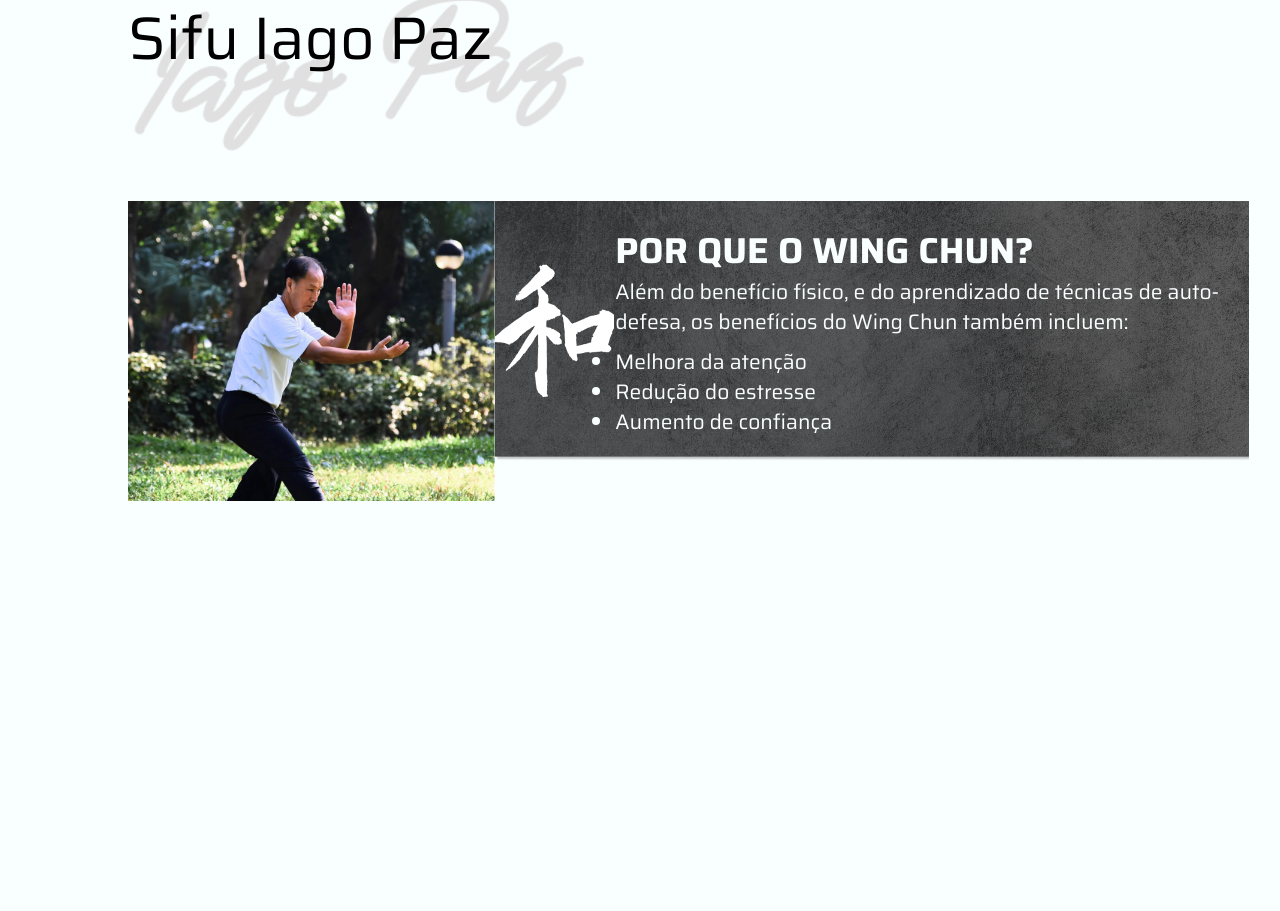
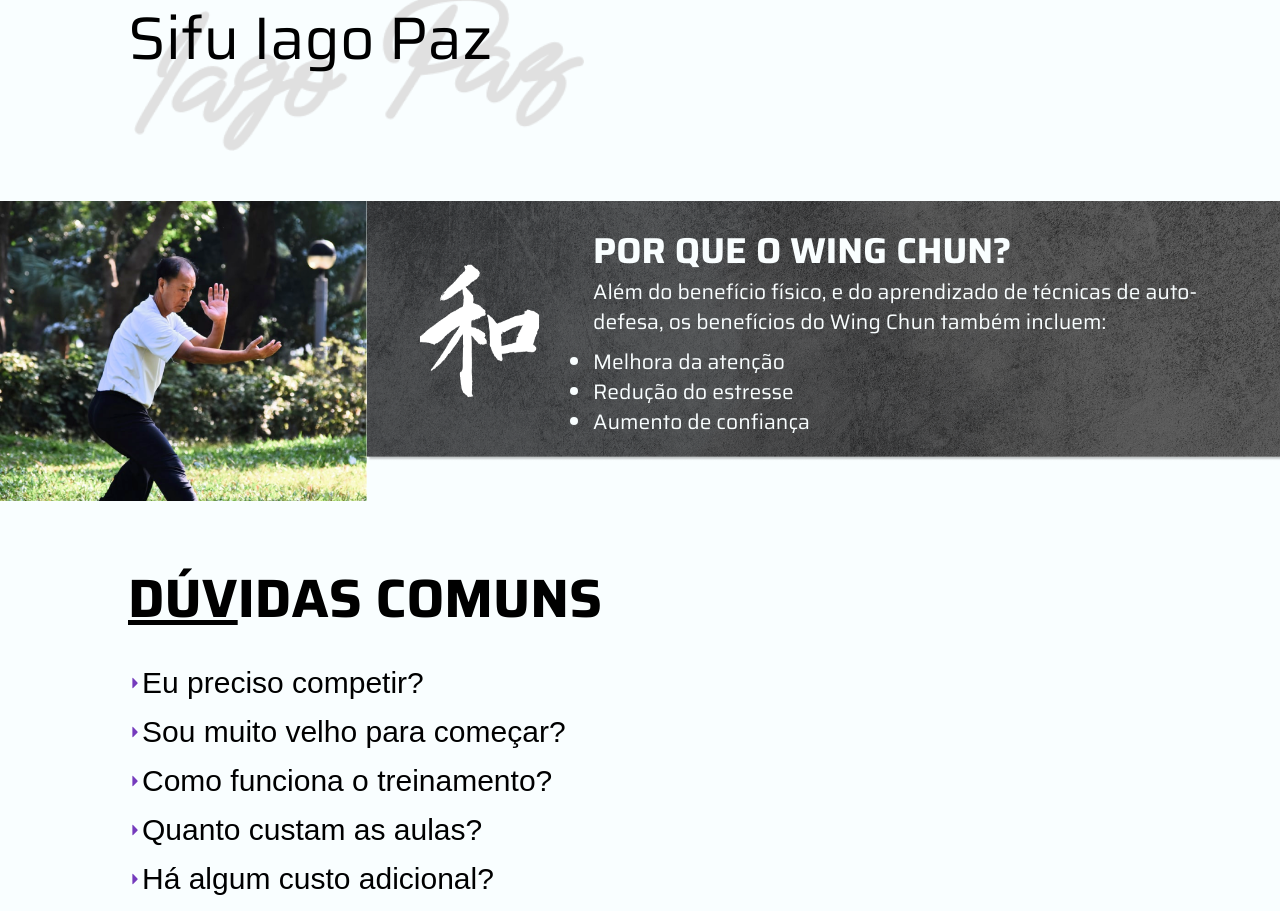
Before and after one commit to giovanifranz/OrientalWingChun, a React (Vite) app: page / in a window 1280 px wide. Shown: the part 2432-3343 px from the top of the page. Before the commit the page ends 2933 px from the top, so only its background shows below. Built offline with nearby package versions, Linux system fonts and the light colour scheme.

Commit message:
feat: :sparkles: Cards

```diff
--- a/src/App.tsx
+++ b/src/App.tsx
@@ -1,8 +1,8 @@
-import { Fragment, lazy } from 'react'
+import { lazy } from 'react'
 
-import { Banner, Escola, Porque } from '@/components'
-import { useWindowsSize } from '@/hooks/useWindowsSize'
-import { Container } from '@/styles'
+import { Banner, Duvidas, Escola, Porque } from '@/components'
+
+import { CardProvider, useWindowsSize } from './hooks'
 
 const Header = lazy(() => import('@/components/Header/Header'))
 const HeaderSM = lazy(() => import('@/components/Header/HeaderSM'))
@@ -11,14 +11,14 @@ function App() {
   const { isDesktop } = useWindowsSize()
 
   return (
-    <Fragment>
+    <CardProvider>
       {isDesktop ? <Header /> : <HeaderSM />}
-      <Container>
-        <Banner />
-        <Escola />
-        <Porque />
-      </Container>
-    </Fragment>
+
+      <Banner />
+      <Escola />
+      <Porque />
+      <Duvidas />
+    </CardProvider>
   )
 }
 
--- /dev/null
+++ b/src/components/Duvidas/Button.tsx
@@ -0,0 +1,32 @@
+import { ReactNode } from 'react'
+import { VscTriangleRight } from 'react-icons/vsc'
+import { ThemeProvider } from 'styled-components'
+
+import { useCard } from '@/hooks'
+
+import { duvidas } from './models'
+import { Button as StyledButton } from './styles'
+
+interface Props {
+  index: number
+  children: ReactNode
+}
+
+function Button({ index, children }: Props) {
+  const { setCard, card } = useCard()
+
+  const theme = {
+    opacity: card.opacity,
+  }
+
+  return (
+    <ThemeProvider theme={theme}>
+      <StyledButton onClick={() => setCard(duvidas[index])}>
+        <VscTriangleRight size={14} /> {children}
+      </StyledButton>
+    </ThemeProvider>
+  )
+}
+
+export { Button }
+export type { Props as ButtonProps }
--- /dev/null
+++ b/src/components/Duvidas/Card.tsx
@@ -0,0 +1,22 @@
+import { Fragment } from 'react'
+
+import { useCard } from '@/hooks'
+
+import { Box, CardTitle } from './styles'
+
+function Card() {
+  const { card } = useCard()
+
+  return (
+    <Fragment>
+      {card.title && (
+        <Box>
+          <CardTitle>{card.title}</CardTitle>
+          {card.text}
+        </Box>
+      )}
+    </Fragment>
+  )
+}
+
+export { Card }
--- /dev/null
+++ b/src/components/Duvidas/index.tsx
@@ -0,0 +1,26 @@
+import { Button } from './Button'
+import { Card } from './Card'
+import { duvidas } from './models'
+import { Container, Content, Title } from './styles'
+
+function Duvidas() {
+  return (
+    <Container>
+      <Content>
+        <div>
+          <Title>
+            <mark>Dúv</mark>idas Comuns
+          </Title>
+          {duvidas.map((duvida, index) => (
+            <Button key={index} index={index}>
+              {duvida.question}
+            </Button>
+          ))}
+        </div>
+        <Card />
+      </Content>
+    </Container>
+  )
+}
+
+export { Duvidas }
--- /dev/null
+++ b/src/components/Duvidas/models.tsx
@@ -0,0 +1,82 @@
+import { Text } from '@/components/Duvidas/styles'
+
+interface IDuvida {
+  question: string
+  title: string
+  text: JSX.Element
+  opacity?: number
+}
+
+const duvidas: IDuvida[] = [
+  {
+    question: 'Eu preciso competir?',
+    title: 'Não',
+    text: (
+      <Text>
+        Na nossa escola visamos apenas o crescimento pessoal.
+        <br />
+        <br />
+        Você irá fazer lutas de treino com seus colegas, porém sem competições ou premiações.
+      </Text>
+    ),
+  },
+  {
+    question: 'Sou muito velho para começar?',
+    title: 'Não',
+    text: (
+      <Text>
+        O Wing Chun pode ser praticado por pessoas de todas as idades, graças a sua filosofia de economia de
+        movimento e energia.
+        <br />
+        <br />O mestre Yip Man, mestre de Bruce Lee, praticou o Wing Chun até sua morte, aos 79 anos!
+      </Text>
+    ),
+  },
+  {
+    question: 'Como funciona o treinamento?',
+    title: 'AS 3 FORMAS DO WING CHUN',
+    text: (
+      <Text>
+        Nossa escola trabalha utilizando como base as 3 formas do Wing Chun, como ensinado pelo mestre Yip
+        Man:
+        <br />
+        <br />
+        Siu Nim Tao, ou a “pequena idéia”, ensina o básico de movimento, ataque e defesa.
+        <br />
+        <br />
+        Chum Kiu, ou “a procura pela ponte”, ensina a olhar o inimigo de outro ângulo, de forma a encontrar
+        seus pontos fracos.
+        <br />
+        <br />
+        Biu Jee, ou “os dedos que voam”, ensina a gerar uma grande quantidade de energia em espaços curtos,
+      </Text>
+    ),
+  },
+  {
+    question: 'Quanto custam as aulas?',
+    title: 'SÓ R$ 80.00 MENSAIS',
+    text: (
+      <Text>
+        Por R$80 por mês você pode participar de todas as aulas na sua escola de preferência.
+        <br />
+        <br />O valor é revertido para o aluguel do espaço e aquisição de novos equipamentos
+      </Text>
+    ),
+  },
+  {
+    question: 'Há algum custo adicional?',
+    title: 'NÃO',
+    text: (
+      <Text>
+        Nossa escola não cobra nenhum valor além da mensalidade, porém recomenda a aquisição de vestuário e
+        equipamentos próprios para treino de Wing Chun.
+        <br />
+        <br />
+        Fale com o seu instrutor para saber quais equipamentos ele recomenda para o seu nível.
+      </Text>
+    ),
+  },
+]
+
+export { duvidas }
+export type { IDuvida }
--- /dev/null
+++ b/src/components/Duvidas/styles.ts
@@ -0,0 +1,64 @@
+import styled from 'styled-components'
+
+export const Container = styled.section`
+  width: 100vw;
+`
+
+export const Content = styled.article`
+  width: 80%;
+  margin: 55px auto;
+  display: flex;
+  justify-content: space-between;
+
+  @media (max-width: 768px) {
+    display: block;
+  }
+`
+
+export const Title = styled.h2`
+  font-weight: bold;
+  font-size: 54px;
+  text-transform: uppercase;
+  margin-bottom: 25px;
+
+  mark {
+    background-color: transparent;
+    text-decoration: underline;
+  }
+`
+
+export const Text = styled.p`
+  font-size: 30px;
+  line-height: 47px;
+`
+
+export const Button = styled.button`
+  margin-bottom: 15px;
+  background-color: transparent;
+  border: none;
+  font-size: 30px;
+  display: flex;
+  align-items: center;
+  opacity: ${({ theme }) => theme.opacity};
+
+  svg {
+    color: var(--purple);
+  }
+
+  &:hover {
+    cursor: pointer;
+    opacity: 0.6;
+  }
+`
+
+export const Box = styled.div`
+  padding: 30px;
+  background-color: var(--white);
+  border: 2px solid var(--black);
+  max-width: 580px;
+`
+
+export const CardTitle = styled.h4`
+  font-size: 30px;
+  text-transform: uppercase;
+`
--- a/src/components/Porque/styles.ts
+++ b/src/components/Porque/styles.ts
@@ -5,7 +5,7 @@ export const Container = styled.section`
 `
 
 export const Content = styled.article`
-  width: 80%;
+  width: 100%;
   margin: 0 auto;
   margin-top: 50px;
   display: flex;
@@ -13,7 +13,6 @@ export const Content = styled.article`
 
   @media (max-width: 1200px) {
     display: block;
-    width: 100%;
   }
 `
 
--- a/src/components/index.ts
+++ b/src/components/index.ts
@@ -1,3 +1,4 @@
 export * from './Banner'
 export * from './Escola'
 export * from './Porque'
+export * from './Duvidas'
--- /dev/null
+++ b/src/hooks/index.ts
@@ -0,0 +1,2 @@
+export * from './useCard'
+export * from './useWindowsSize'
--- /dev/null
+++ b/src/hooks/useCard.tsx
@@ -0,0 +1,26 @@
+import { Dispatch, ReactNode, SetStateAction } from 'react'
+import { createContext, useContext, useState } from 'react'
+
+import { IDuvida } from '@/components/Duvidas/models'
+
+interface Props {
+  card: IDuvida
+  setCard: Dispatch<SetStateAction<IDuvida>>
+}
+
+type useCardProviderProps = {
+  children: ReactNode
+}
+
+const CardContext = createContext({} as Props)
+
+function CardProvider({ children }: useCardProviderProps) {
+  const [card, setCard] = useState({} as IDuvida)
+
+  return <CardContext.Provider value={{ card, setCard }}>{children}</CardContext.Provider>
+}
+
+const useCard = () => useContext(CardContext)
+
+export { CardProvider, CardContext, useCard }
+export type { Props as CardContextProps }
--- a/src/styles/index.ts
+++ b/src/styles/index.ts
@@ -1,4 +1,4 @@
-import styled, { createGlobalStyle } from 'styled-components'
+import { createGlobalStyle } from 'styled-components'
 
 export const GlobalStyle = createGlobalStyle`
 
@@ -6,6 +6,8 @@ export const GlobalStyle = createGlobalStyle`
   --white: #F9FEFF;
   --black: #000;
   --gray: #E0E0E0;
+  --purple: #753BBD;
+  --green: #25D366;
 }
 
 * {
@@ -38,13 +40,14 @@ body {
     font-size: 14px;
   }
 }
-`
 
-export const Container = styled.section`
+#root {
   max-width: 1920px;
   margin: 0 auto;
 
   @media (max-width: 768px) {
     max-width: 768px;
   }
+}
+
 `
```
